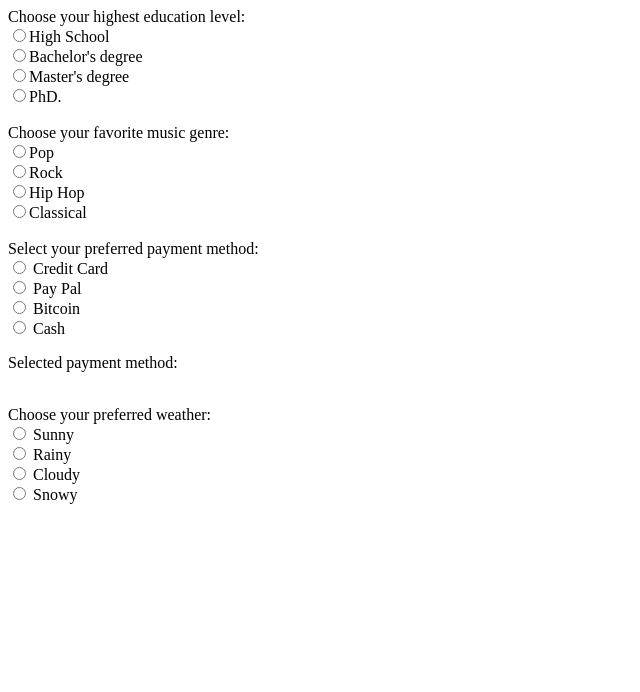
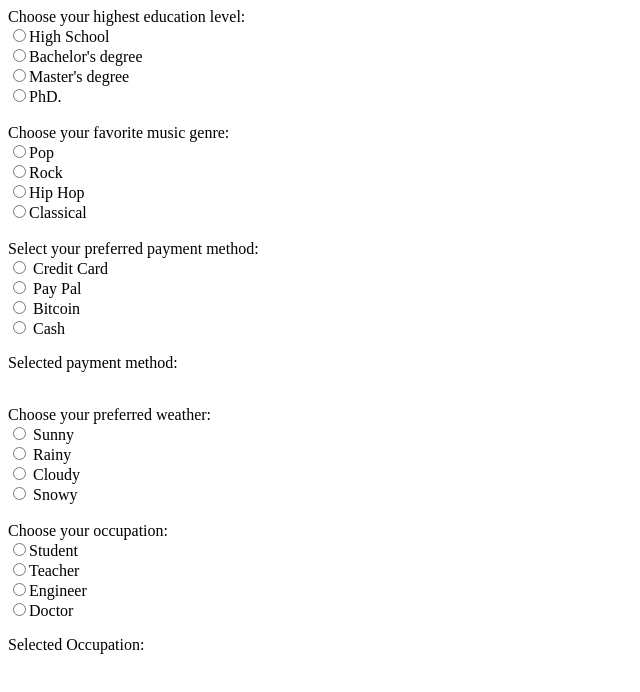
Before and after one commit to 7vTr0x7/React.js-2, a React (Vite) app in the folder IR4.5_HW1/: page / in a window 1280 px wide. Shown: the top 692 px of the page, without its empty margins (0-640 px from the left). Built offline with nearby package versions, Linux system fonts and the light colour scheme.

Commit message:
IR4.5_HW1 - ChooseOccupation

```diff
--- a/IR4.5_HW1/src/App.jsx
+++ b/IR4.5_HW1/src/App.jsx
@@ -3,6 +3,7 @@ import ChooseEducation from "./components/ChooseEducation";
 import ChooseMusicGenre from "./components/ChooseMusicGenre";
 import ChoosePaymentMethod from "./components/ChoosePaymentMethod";
 import ChooseWeather from "./components/ChooseWeather";
+import ChooseOccupation from "./components/ChooseOccupation";
 
 const App = () => {
   return (
@@ -14,6 +15,8 @@ const App = () => {
       <ChoosePaymentMethod />
       <br />
       <ChooseWeather />
+      <br />
+      <ChooseOccupation />
     </div>
   );
 };
--- /dev/null
+++ b/IR4.5_HW1/src/components/ChooseOccupation.jsx
@@ -0,0 +1,45 @@
+import React, { useState } from "react";
+
+const ChooseOccupation = () => {
+  const [selectedOccupation, SetSelectedOccupation] = useState("");
+
+  const occupationSelectionHandler = (e) => {
+    SetSelectedOccupation(e.target.value);
+  };
+
+  return (
+    <div>
+      <form onChange={occupationSelectionHandler}>
+        <label>Choose your occupation:</label>
+        <br />
+        <label htmlFor="student">
+          <input type="radio" name="occupation" id="student" value="student" />
+          Student
+        </label>
+        <br />
+        <label htmlFor="teacher">
+          <input type="radio" name="occupation" id="teacher" value="teacher" />
+          Teacher
+        </label>
+        <br />
+        <label htmlFor="engineer">
+          <input
+            type="radio"
+            name="occupation"
+            id="engineer"
+            value="engineer"
+          />
+          Engineer
+        </label>
+        <br />
+        <label htmlFor="doctor">
+          <input type="radio" name="occupation" id="doctor" value="doctor" />
+          Doctor
+        </label>
+      </form>
+      <p>Selected Occupation: {selectedOccupation}</p>
+    </div>
+  );
+};
+
+export default ChooseOccupation;
```
